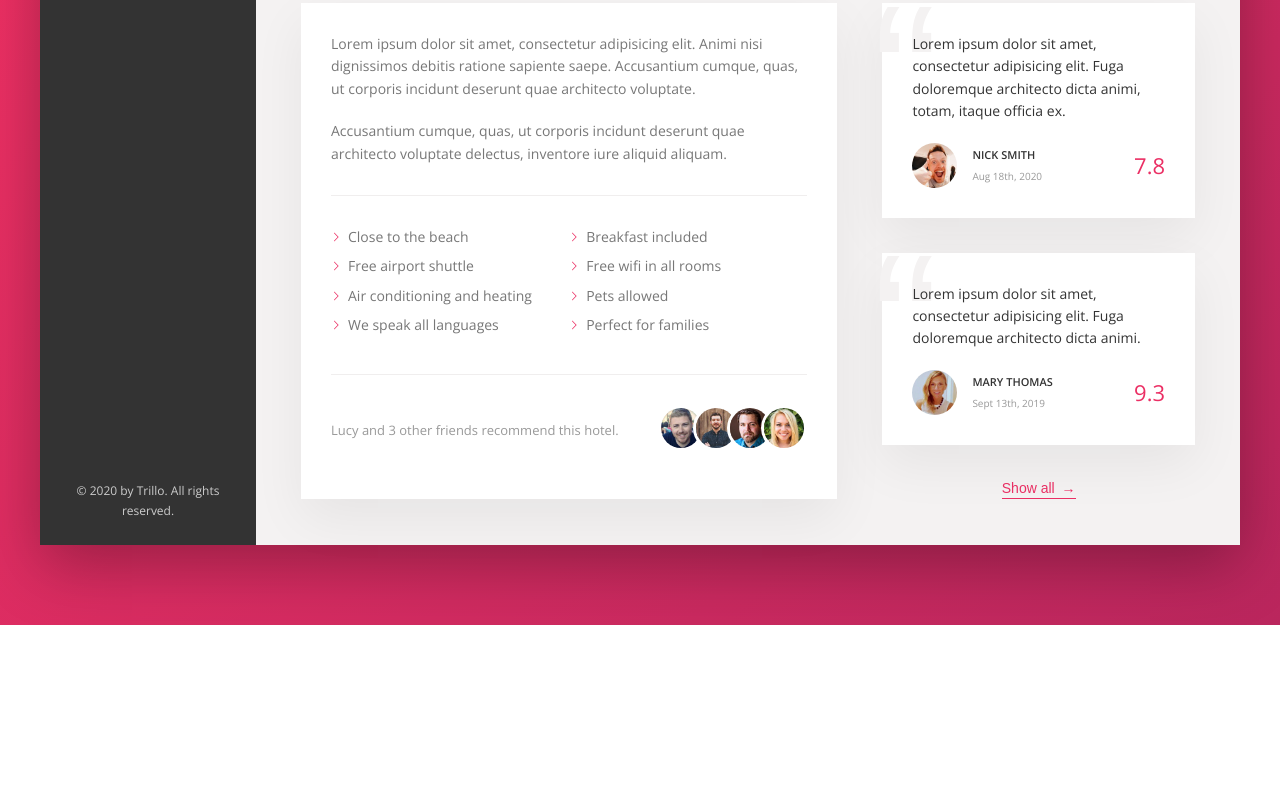
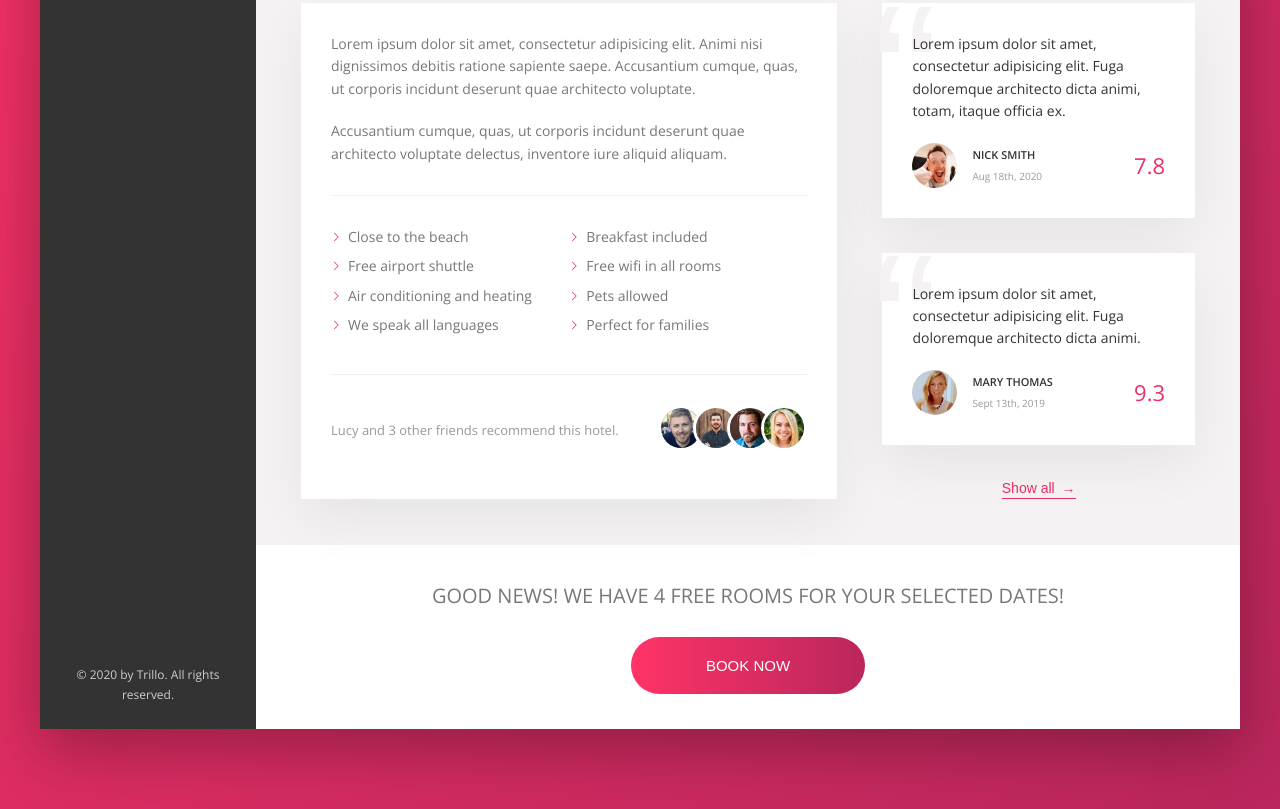
Before and after one commit to berkayaskin/booking-website, a website: page index.html in a window 1280 px wide. Shown: the part 644-1453 px from the top of the page. Before the commit the page ends 1269 px from the top, so only its background shows below. Drawn offline with nearby package versions, Linux system fonts and the light colour scheme.

Commit message:
built the cta section

```diff
--- a/index.html
+++ b/index.html
@@ -202,6 +202,16 @@
                         </div>
 
                     </div>
+
+                    <div class="cta">
+                        <h2 class="cta__book-now">
+                            Good news! We have 4 free rooms for your selected dates!
+                        </h2>
+                        <button class="btn">
+                            <span class="btn__visible">Book now</span>
+                            <span class="btn__invisible">Only 4 rooms left</span>
+                        </button>
+                    </div>
                 </main>
             </div>
         </div>
--- a/sass/_components.scss
+++ b/sass/_components.scss
@@ -439,3 +439,68 @@
     z-index: 1;
   }
 }
+// ///////////////////////////
+// CALL TO ACTION
+.cta {
+  padding: 3.5rem 0;
+  text-align: center;
+
+  &__book-now {
+    font-size: 2rem;
+    font-weight: 300;
+    text-transform: uppercase;
+    margin-bottom: 2.5rem;
+  }
+}
+
+// ///////////////////////////
+// BUTTON
+.btn {
+  font-size: 1.5rem;
+  font-weight: 300;
+  text-transform: uppercase;
+  border-radius: 100px;
+  border: none;
+  background-image: linear-gradient(to right, var(--color-primary-light), var(--color-primary-dark));
+  color: #fff;
+  position: relative;
+  overflow: hidden;
+  cursor: pointer;
+
+  & > * {
+    display: inline-block;
+    height: 100%;
+    width: 100%;
+    transition: all .2s;
+  }
+
+  &__visible {
+    padding: 2rem 7.5rem;
+  }
+
+  &__invisible {
+    position: absolute;
+    padding: 2rem 0;
+    left: 0;
+    top: -100%;
+  }
+
+  &:hover {
+    background-image: linear-gradient(to left, var(--color-primary-light), var(--color-primary-dark));
+  }
+
+  &:hover &__visible {
+    transform: translateY(100%);
+  }
+
+  &:hover &__invisible {
+    top: 0;
+  }
+
+  &:focus {
+    outline: none;
+    animation: pulsate 1s infinite;
+  }
+
+
+}
```
Also changed, not shown: css/style.css.
